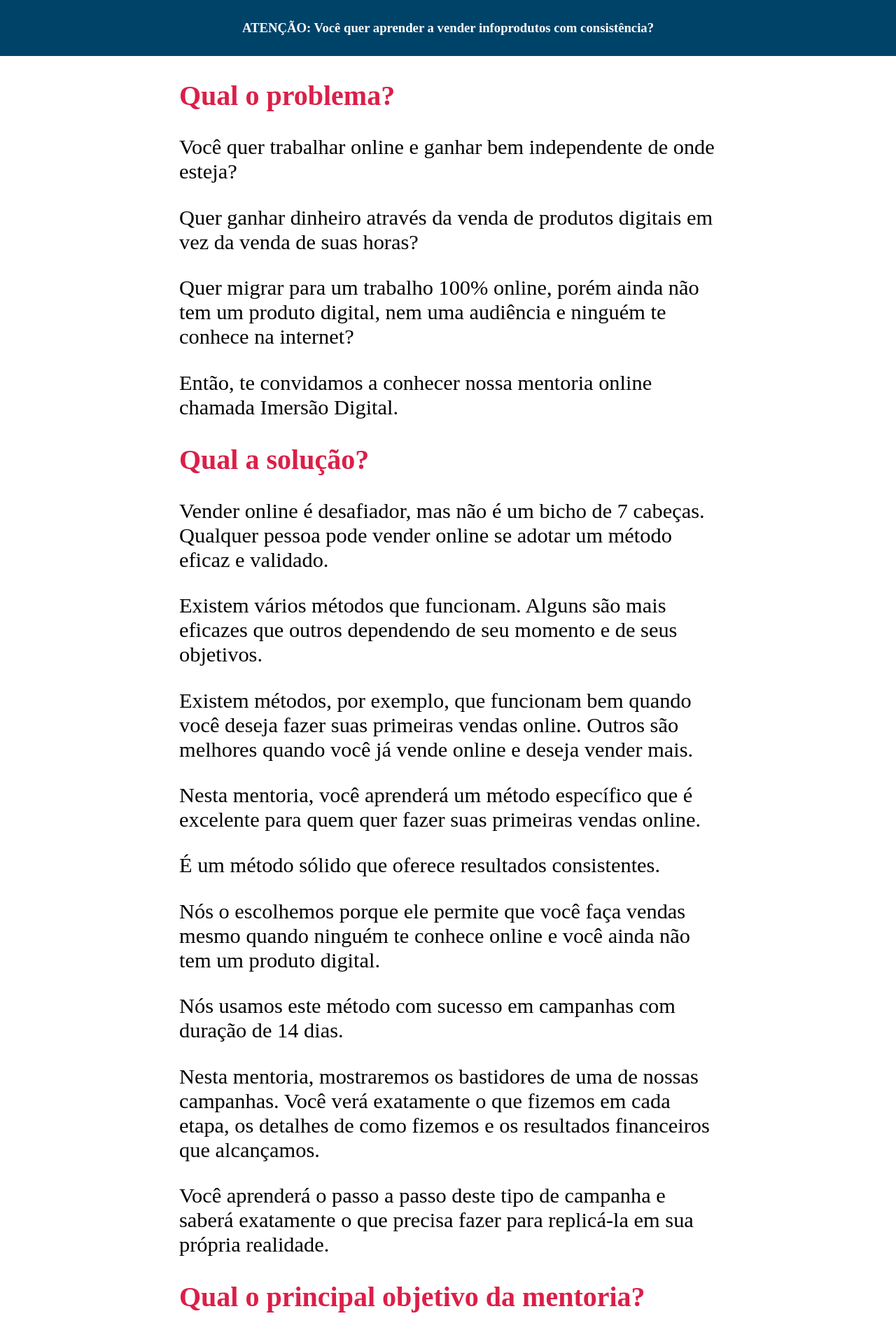
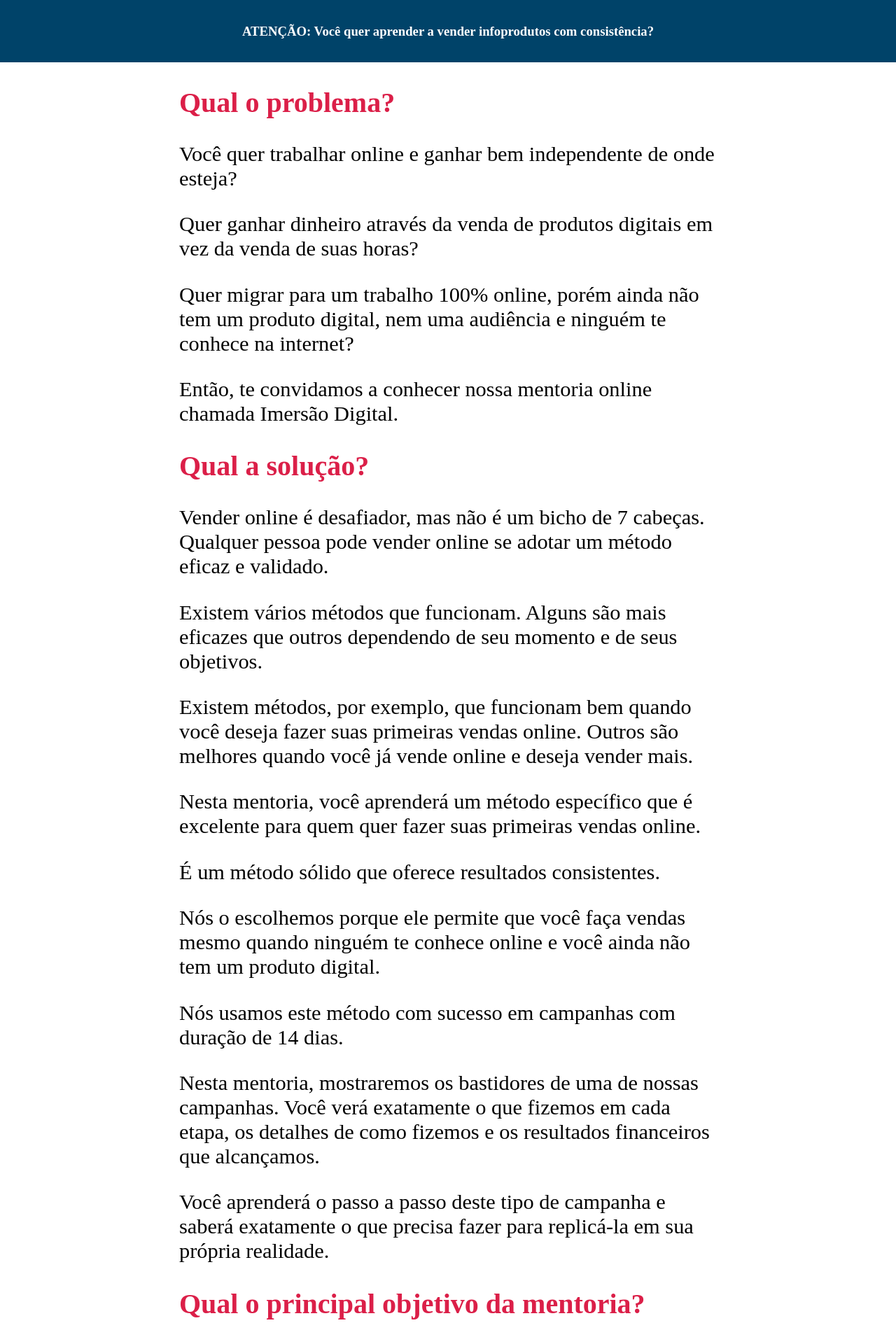
Before and after one commit to toorin-io/curso-dev, a PHP site: page / in a window 1280 px wide. Shown: the top 1910 px of the page at 70% size. Run offline with PHP 8.4, Linux system fonts and the light colour scheme.

Commit message:
Removendo algumas classes e div's

```diff
--- a/css/styles.css
+++ b/css/styles.css
@@ -26,13 +26,21 @@ p {
 
 /* ------------------------- */
 
-.content-header {
+/* .content-header {
     height: 5em;
     background-color: #004369;
     display: flex;
     align-items: center;
     justify-content: center;
     color: white;
+} */
+
+.label-header {
+    background-color: #004369;
+    padding: 1.8em;
+    color: white;
+    text-align: center;
+    margin: 0;
 }
 
 .box-content {
@@ -58,7 +66,7 @@ p {
 .about {
     background-color: #004369;
     color: white;
-    padding: 1.5em;
+    padding: 2em 20%;
     margin: 2em 0;
 }
 
@@ -91,14 +99,14 @@ p {
     margin: 2em 0;
 }
 
-.box-logo {
+/* .box-logo {
     display: flex;
     justify-content: center;
-}
+} */
 
 .logo {
-    width: 15%;
-    margin: 1em 3em;
+    width: 20%;
+    margin: 1em 6%;
 }
 
 .icon-small {
--- a/index.html
+++ b/index.html
@@ -9,9 +9,9 @@
 </head>
 
 <body>
-    <header class="content-header">
-        <h3>ATENÇÃO: Você quer aprender a vender infoprodutos com consistência?</h3>
-    </header>
+    <!-- <header class="content-header"> -->
+    <h3 class="label-header">ATENÇÃO: Você quer aprender a vender infoprodutos com consistência?</h3>
+    <!-- </header> -->
     <main>
         <section class="box-content">
             <div>
@@ -116,7 +116,7 @@
             </div>
         </section>
         <section class="about">
-            <section class="box-content">
+            <!-- <section class="box-content"> -->
             <div class="box-about">
                 <div>
                     <h1>Quem é o Casal Partiu?</h1>
@@ -185,13 +185,13 @@
                     <p>Foram entrevistados diversas vezes por jornais, revistas e emissoras de TV. Até a Ana Maria
                         Braga quis cair na estrada quando apresentou a história deles na Globo.</p>
                 </div>
-                    <div class="box-logo">
+                <!-- <div class="box-logo"> -->
                 <img class="logo" src="images/logos/random-logo.png" alt="Random logo">
                 <img class="logo" src="images/logos/random-logo.png" alt="Random logo">
                 <img class="logo" src="images/logos/random-logo.png" alt="Random logo">
+                <!-- </div> -->
             </div>
-                </div>
-            </section>
+            <!-- </section> -->
         </section>
         <section>
             <div class="box-content flex">
```
Lines whose indentation alone changed are shown as unchanged.
